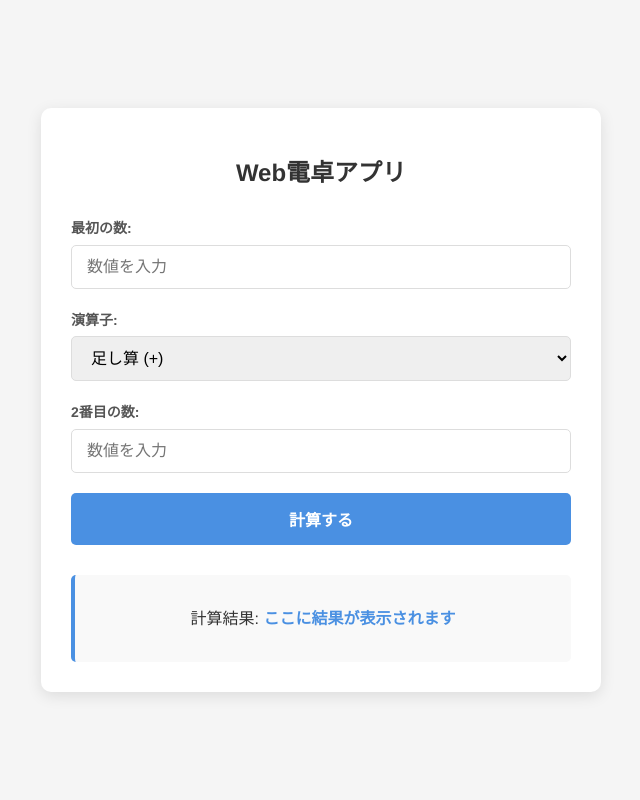
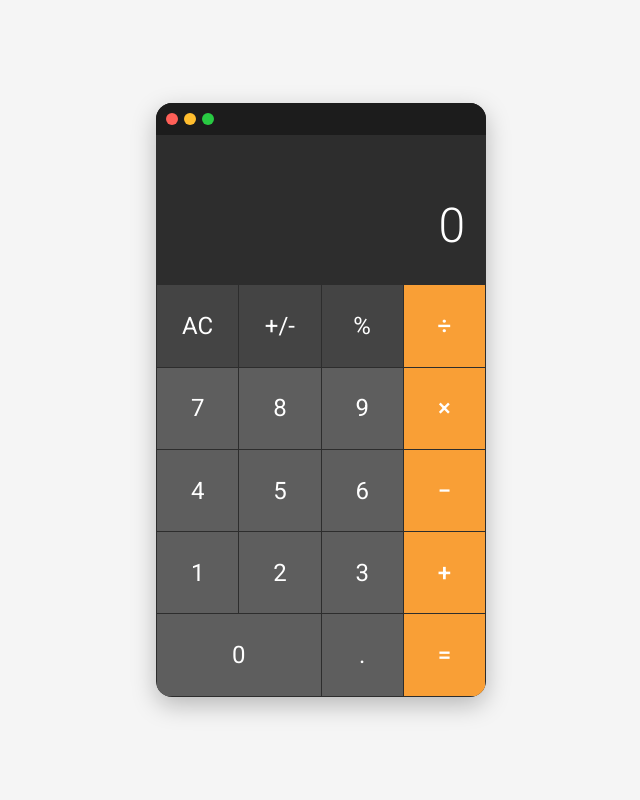
Before and after one commit to Miu141/denntaku, a Flask app: page / in a window 1280 px wide. Shown: the whole page, without its empty margins (319-959 px from the left). Run offline with Flask 3, Linux system fonts and the light colour scheme.

Commit message:
uiux向上

```diff
--- a/app.py
+++ b/app.py
@@ -31,6 +31,8 @@ def calculate(num1, num2, operator):
             return "エラー: 無効な演算子です"
     except ValueError:
         return "エラー: 有効な数値を入力してください"
+    except Exception as e:
+        return f"エラー: {str(e)}"
 
 @app.route('/')
 def index():
@@ -40,24 +42,30 @@ def index():
 @app.route('/calculate', methods=['POST'])
 def calculate_route():
     """計算APIエンドポイント"""
-    data = request.get_json()
+    try:
+        data = request.get_json()
 
-    num1 = data.get('num1', '')
-    num2 = data.get('num2', '')
-    operator = data.get('operator', '')
+        if not data:
+            return jsonify({'success': False, 'message': 'データが受信できませんでした'})
 
-    result = calculate(num1, num2, operator)
+        num1 = data.get('num1', '')
+        num2 = data.get('num2', '')
+        operator = data.get('operator', '')
 
-    # 結果が文字列の場合はエラーメッセージ
-    if isinstance(result, str):
-        return jsonify({'success': False, 'message': result})
+        result = calculate(num1, num2, operator)
 
-    # 成功の場合
-    return jsonify({
-        'success': True,
-        'result': result,
-        'expression': f"{num1} {operator} {num2} = {result}"
-    })
+        # 結果が文字列の場合はエラーメッセージ
+        if isinstance(result, str):
+            return jsonify({'success': False, 'message': result})
+
+        # 成功の場合
+        return jsonify({
+            'success': True,
+            'result': result,
+            'expression': f"{num1} {operator} {num2} = {result}"
+        })
+    except Exception as e:
+        return jsonify({'success': False, 'message': f'予期せぬエラー: {str(e)}'})
 
 if __name__ == '__main__':
     app.run(host='0.0.0.0', port=8080, debug=True)
--- a/static/css/style.css
+++ b/static/css/style.css
@@ -1,116 +1,280 @@
 /* 全体のスタイル */
-body {
-    font-family: 'Helvetica Neue', Arial, sans-serif;
-    line-height: 1.6;
-    color: #333;
-    background-color: #f5f5f5;
+@import url('https://fonts.googleapis.com/css2?family=Roboto:wght@300;400;500&display=swap');
+
+:root {
+    --background: #f5f5f5;
+    --calculator-bg: #2d2d2d;
+    --display-bg: #2d2d2d;
+    --button-bg: #5e5e5e;
+    --number-button-bg: #5e5e5e;
+    --operator-button-bg: #f99f36;
+    --function-button-bg: #444444;
+    --button-text: #ffffff;
+    --display-text: #ffffff;
+    --box-shadow: 0 8px 25px rgba(0, 0, 0, 0.25);
+    --transition-speed: 0.2s;
+}
+
+* {
     margin: 0;
     padding: 0;
+    box-sizing: border-box;
+}
+
+body {
+    font-family: 'Roboto', Arial, sans-serif;
+    background-color: var(--background);
     display: flex;
     justify-content: center;
     align-items: center;
     min-height: 100vh;
+    overflow: hidden;
 }
 
 /* コンテナスタイル */
 .calculator-container {
-    width: 100%;
-    max-width: 500px;
-    background-color: #fff;
-    border-radius: 10px;
-    box-shadow: 0 4px 15px rgba(0, 0, 0, 0.1);
-    padding: 30px;
-    text-align: center;
+    width: 330px;
+    background-color: var(--calculator-bg);
+    border-radius: 16px;
+    overflow: hidden;
+    box-shadow: var(--box-shadow);
+    transform: scale(1);
+    transition: transform 0.3s cubic-bezier(0.175, 0.885, 0.32, 1.275);
 }
 
-h1 {
-    color: #333;
-    margin-bottom: 25px;
-    font-size: 24px;
+.calculator-container:hover {
+    transform: scale(1.02);
 }
 
-/* 電卓フォームスタイル */
-.calculator {
+/* ウィンドウコントロール */
+.calculator-header {
+    display: flex;
+    padding: 10px;
+    background-color: #1c1c1c;
+}
+
+.window-controls {
+    display: flex;
+    gap: 6px;
+}
+
+.control {
+    width: 12px;
+    height: 12px;
+    border-radius: 50%;
+}
+
+.red {
+    background-color: #ff5f57;
+}
+
+.yellow {
+    background-color: #ffbd2e;
+}
+
+.green {
+    background-color: #28ca42;
+}
+
+/* ディスプレイスタイル */
+.calculator-display {
+    background-color: var(--display-bg);
+    color: var(--display-text);
+    padding: 30px 20px;
+    text-align: right;
+    position: relative;
+    min-height: 120px;
     display: flex;
     flex-direction: column;
-    gap: 20px;
+    justify-content: flex-end;
 }
 
-.input-group {
-    display: flex;
-    flex-direction: column;
-    text-align: left;
+.display-history {
+    color: rgba(255, 255, 255, 0.7);
+    font-size: 16px;
+    height: 24px;
+    margin-bottom: 8px;
+    overflow: hidden;
+    transition: all 0.3s;
 }
 
-label {
-    font-weight: bold;
-    margin-bottom: 5px;
-    font-size: 14px;
-    color: #555;
+.display-current {
+    font-size: 48px;
+    font-weight: 300;
+    letter-spacing: 1px;
+    width: 100%;
+    overflow: hidden;
+    text-overflow: ellipsis;
+    white-space: nowrap;
+    transition: all 0.3s;
 }
 
-input, select {
-    padding: 12px 15px;
-    border: 1px solid #ddd;
-    border-radius: 5px;
-    font-size: 16px;
-    transition: border-color 0.3s;
+/* ボタングリッドのスタイル */
+.calculator-buttons {
+    display: grid;
+    grid-template-columns: repeat(4, 1fr);
+    gap: 1px;
+    padding: 1px;
 }
 
-input:focus, select:focus {
-    border-color: #4a90e2;
-    outline: none;
-    box-shadow: 0 0 0 2px rgba(74, 144, 226, 0.2);
+.button {
+    background-color: var(--button-bg);
+    color: var(--button-text);
+    border: none;
+    font-size: 24px;
+    display: flex;
+    align-items: center;
+    justify-content: center;
+    cursor: pointer;
+    transition: all var(--transition-speed) ease;
+    aspect-ratio: 1 / 1;
+    user-select: none;
 }
 
-button {
-    background-color: #4a90e2;
-    color: white;
-    border: none;
-    padding: 14px;
-    border-radius: 5px;
-    font-size: 16px;
-    cursor: pointer;
-    transition: background-color 0.3s;
-    font-weight: bold;
+.button:active {
+    transform: scale(0.95);
+    filter: brightness(1.2);
 }
 
-button:hover {
-    background-color: #3a7bc8;
+.number {
+    background-color: var(--number-button-bg);
 }
 
-button:active {
-    transform: translateY(1px);
+.operator {
+    background-color: var(--operator-button-bg);
+    font-weight: 500;
 }
 
-/* 結果表示エリア */
-.result {
-    margin-top: 10px;
-    padding: 15px;
-    background-color: #f9f9f9;
-    border-radius: 5px;
-    border-left: 4px solid #4a90e2;
+.function {
+    background-color: var(--function-button-bg);
 }
 
-#result {
-    font-weight: bold;
-    color: #4a90e2;
+.equals {
+    background-color: var(--operator-button-bg);
+    font-weight: 500;
 }
 
-/* エラーメッセージスタイル */
-.error {
-    color: #e74c3c;
-    font-weight: bold;
+.zero {
+    grid-column: span 2;
+    aspect-ratio: auto;
+}
+
+/* アニメーション効果 */
+@keyframes buttonPop {
+    0% {
+        transform: scale(1);
+    }
+    50% {
+        transform: scale(0.95);
+    }
+    100% {
+        transform: scale(1);
+    }
+}
+
+@keyframes shake {
+    0%, 100% {
+        transform: translateX(0);
+    }
+    20%, 60% {
+        transform: translateX(-5px);
+    }
+    40%, 80% {
+        transform: translateX(5px);
+    }
+}
+
+@keyframes fadeIn {
+    from {
+        opacity: 0;
+        transform: translateY(20px);
+    }
+    to {
+        opacity: 1;
+        transform: translateY(0);
+    }
+}
+
+@keyframes pulse {
+    0% {
+        box-shadow: 0 0 0 0 rgba(249, 159, 54, 0.7);
+    }
+    70% {
+        box-shadow: 0 0 0 10px rgba(249, 159, 54, 0);
+    }
+    100% {
+        box-shadow: 0 0 0 0 rgba(249, 159, 54, 0);
+    }
+}
+
+.button:hover {
+    filter: brightness(1.1);
+}
+
+.button.clicked {
+    animation: buttonPop 0.2s ease;
+}
+
+.calculator-display.error {
+    animation: shake 0.3s cubic-bezier(.36,.07,.19,.97) both;
+}
+
+.display-current.updated {
+    animation: fadeIn 0.3s ease-out;
+}
+
+.equals:hover {
+    animation: pulse 1.5s infinite;
+}
+
+/* 通知のスタイル */
+.notification {
+    position: fixed;
+    bottom: 20px;
+    left: 50%;
+    transform: translateX(-50%) translateY(100px);
+    background-color: #333;
+    color: white;
+    padding: 12px 24px;
+    border-radius: 8px;
+    box-shadow: 0 4px 12px rgba(0,0,0,0.15);
+    display: flex;
+    align-items: center;
+    opacity: 0;
+    transition: all 0.3s ease;
+}
+
+.notification.show {
+    transform: translateX(-50%) translateY(0);
+    opacity: 1;
+}
+
+.notification-content {
+    display: flex;
+    align-items: center;
+    gap: 10px;
+}
+
+.notification i {
+    color: #f99f36;
+}
+
+/* ダークモード対応（システム設定に従う） */
+@media (prefers-color-scheme: dark) {
+    :root {
+        --background: #121212;
+    }
 }
 
 /* レスポンシブデザイン */
-@media (max-width: 600px) {
+@media (max-width: 400px) {
     .calculator-container {
-        padding: 20px;
-        margin: 15px;
+        width: 100%;
+        max-width: 330px;
+        border-radius: 16px;
     }
 
-    h1 {
-        font-size: 20px;
+    .display-current {
+        font-size: 40px;
     }
 }
--- a/static/js/script.js
+++ b/static/js/script.js
@@ -1,61 +1,306 @@
 document.addEventListener('DOMContentLoaded', () => {
-    const num1Input = document.getElementById('num1');
-    const num2Input = document.getElementById('num2');
-    const operationSelect = document.getElementById('operation');
-    const calculateBtn = document.getElementById('calculate-btn');
-    const resultElement = document.getElementById('result');
-    const resultContainer = document.getElementById('result-container');
+    // DOM要素の取得
+    const display = document.getElementById('display');
+    const history = document.getElementById('history');
+    const buttons = document.querySelectorAll('.button');
+    const notification = document.getElementById('notification');
+    const notificationMessage = document.getElementById('notification-message');
 
-    // 計算ボタンのイベントリスナー
-    calculateBtn.addEventListener('click', () => {
-        // 入力値を取得
-        const num1 = num1Input.value.trim();
-        const num2 = num2Input.value.trim();
-        const operator = operationSelect.value;
+    // 変数初期化
+    let currentInput = '0';
+    let previousInput = '';
+    let calculationOperator = '';
+    let shouldResetDisplay = false;
+    let decimalAdded = false;
 
-        // 入力値の検証
-        if (!num1 || !num2) {
-            showError('両方の数値を入力してください');
+    // ボタンクリックのイベントリスナーを追加
+    buttons.forEach(button => {
+        button.addEventListener('click', () => {
+            // クリックアニメーション
+            button.classList.add('clicked');
+            setTimeout(() => {
+                button.classList.remove('clicked');
+            }, 200);
+
+            // ボタン音を再生
+            playButtonSound();
+
+            if (button.classList.contains('number')) {
+                inputNumber(button.getAttribute('data-num'));
+            } else if (button.classList.contains('operator')) {
+                inputOperator(button.getAttribute('data-action'));
+            } else if (button.classList.contains('function')) {
+                executeFunctionKey(button.getAttribute('data-action'));
+            } else if (button.classList.contains('equals')) {
+                calculateResult();
+            }
+
+            updateDisplay();
+        });
+    });
+
+    // キーボード入力イベントを追加
+    document.addEventListener('keydown', handleKeyboardInput);
+
+    // 数字ボタンの処理
+    function inputNumber(num) {
+        if (currentInput === '0' && num !== '.' || shouldResetDisplay) {
+            currentInput = '';
+            shouldResetDisplay = false;
+        }
+
+        // 小数点の重複チェック
+        if (num === '.' && (decimalAdded || currentInput === '')) {
+            if (currentInput === '') {
+                currentInput = '0';
+            }
+            if (decimalAdded) {
+                return;
+            }
+        }
+
+        if (num === '.') {
+            decimalAdded = true;
+        }
+
+        // 入力値の長さ制限（桁数制限）
+        if (currentInput.length < 12) {
+            currentInput += num;
+        } else {
+            showNotification('最大入力桁数に達しました');
+        }
+
+        animateDisplay();
+    }
+
+    // 演算子ボタンの処理
+    function inputOperator(operator) {
+        const operatorSymbols = {
+            'add': '+',
+            'subtract': '−',
+            'multiply': '×',
+            'divide': '÷'
+        };
+
+        // 直前の演算結果がある場合はそれを使用
+        if (previousInput !== '') {
+            calculateResult(false);
+        }
+
+        calculationOperator = operatorSymbols[operator];
+        previousInput = currentInput;
+        history.textContent = previousInput + ' ' + calculationOperator;
+        shouldResetDisplay = true;
+        decimalAdded = false;
+    }
+
+    // ファンクションキーの処理
+    function executeFunctionKey(action) {
+        switch(action) {
+            case 'clear':
+                clearCalculator();
+                break;
+            case 'toggle':
+                toggleSign();
+                break;
+            case 'percent':
+                calculatePercent();
+                break;
+        }
+    }
+
+    // 計算結果の取得
+    function calculateResult(updateHistory = true) {
+        if (previousInput === '' || calculationOperator === '') {
             return;
         }
 
-        // サーバーに計算リクエストを送信
+        let result;
+        const num1 = parseFloat(previousInput);
+        const num2 = parseFloat(currentInput);
+
+        // サーバーサイドで計算処理
         fetch('/calculate', {
             method: 'POST',
             headers: {
                 'Content-Type': 'application/json'
             },
-            body: JSON.stringify({ num1, num2, operator })
+            body: JSON.stringify({
+                num1: num1,
+                num2: num2,
+                operator: convertOperator(calculationOperator)
+            })
         })
         .then(response => response.json())
         .then(data => {
             if (data.success) {
-                // 成功の場合は結果を表示
-                resultElement.textContent = data.expression;
-                resultContainer.classList.remove('error');
+                // 成功の場合
+                result = data.result;
+
+                // 結果の表示
+                if (updateHistory) {
+                    history.textContent = `${num1} ${calculationOperator} ${num2} =`;
+                } else {
+                    history.textContent = '';
+                }
+
+                currentInput = result.toString();
+                limitDisplayLength();
+                decimalAdded = currentInput.includes('.');
+                previousInput = '';
+                calculationOperator = '';
+                updateDisplay();
+                animateDisplay();
             } else {
-                // エラーの場合はエラーメッセージを表示
-                showError(data.message);
+                // エラーの場合
+                showCalculationError(data.message);
             }
         })
         .catch(error => {
-            showError('通信エラーが発生しました');
+            showCalculationError('通信エラーが発生しました');
             console.error('Error:', error);
         });
-    });
+    }
 
-    // Enterキーで計算を実行
-    [num1Input, num2Input].forEach(input => {
-        input.addEventListener('keypress', (e) => {
-            if (e.key === 'Enter') {
-                calculateBtn.click();
+    // 計算に使う演算子変換（UI表示用から処理用へ）
+    function convertOperator(uiOperator) {
+        const operatorMap = {
+            '+': '+',
+            '−': '-',
+            '×': '*',
+            '÷': '/'
+        };
+        return operatorMap[uiOperator] || uiOperator;
+    }
+
+    // クリア処理
+    function clearCalculator() {
+        currentInput = '0';
+        previousInput = '';
+        calculationOperator = '';
+        history.textContent = '';
+        decimalAdded = false;
+    }
+
+    // 符号の切り替え
+    function toggleSign() {
+        if (currentInput !== '0') {
+            currentInput = (parseFloat(currentInput) * -1).toString();
+        }
+    }
+
+    // パーセント計算
+    function calculatePercent() {
+        if (currentInput !== '0') {
+            currentInput = (parseFloat(currentInput) / 100).toString();
+            decimalAdded = true;
+        }
+    }
+
+    // 表示桁数制限
+    function limitDisplayLength() {
+        if (currentInput.length > 12) {
+            if (currentInput.includes('e')) {
+                // 科学表記の場合はそのまま
+                return;
             }
-        });
-    });
 
-    // エラーメッセージを表示する関数
-    function showError(message) {
-        resultElement.textContent = message;
-        resultContainer.classList.add('error');
+            // 小数点以下を適切に丸める
+            const num = parseFloat(currentInput);
+            if (Math.abs(num) < 1) {
+                currentInput = num.toPrecision(6);
+            } else {
+                currentInput = num.toString().slice(0, 12);
+            }
+
+            showNotification('表示桁数を制限しました');
+        }
     }
+
+    // 画面の更新
+    function updateDisplay() {
+        display.textContent = currentInput;
+    }
+
+    // ボタン音を再生
+    function playButtonSound() {
+        // 音はオプションなので、簡略化のため省略
+    }
+
+    // エラー表示
+    function showCalculationError(message) {
+        document.querySelector('.calculator-display').classList.add('error');
+        setTimeout(() => {
+            document.querySelector('.calculator-display').classList.remove('error');
+        }, 300);
+
+        showNotification(message);
+
+        // エラーをリセット
+        currentInput = '0';
+        updateDisplay();
+    }
+
+    // 通知表示
+    function showNotification(message) {
+        notificationMessage.textContent = message;
+        notification.classList.add('show');
+
+        setTimeout(() => {
+            notification.classList.remove('show');
+        }, 3000);
+    }
+
+    // ディスプレイアニメーション
+    function animateDisplay() {
+        display.classList.add('updated');
+        setTimeout(() => {
+            display.classList.remove('updated');
+        }, 300);
+    }
+
+    // キーボード入力の処理
+    function handleKeyboardInput(e) {
+        // 数字キー (0-9)
+        if (/^\d$/.test(e.key)) {
+            document.querySelector(`.button[data-num="${e.key}"]`).click();
+        }
+        // 演算子キー
+        else if (e.key === '+') {
+            document.querySelector('.button[data-action="add"]').click();
+        } else if (e.key === '-') {
+            document.querySelector('.button[data-action="subtract"]').click();
+        } else if (e.key === '*') {
+            document.querySelector('.button[data-action="multiply"]').click();
+        } else if (e.key === '/') {
+            document.querySelector('.button[data-action="divide"]').click();
+        }
+        // Enter キー (=)
+        else if (e.key === 'Enter') {
+            document.querySelector('.button[data-action="calculate"]').click();
+        }
+        // Escape キー (AC)
+        else if (e.key === 'Escape') {
+            document.querySelector('.button[data-action="clear"]').click();
+        }
+        // ピリオドキー (.)
+        else if (e.key === '.') {
+            document.querySelector('.button[data-num="."]').click();
+        }
+        // バックスペース
+        else if (e.key === 'Backspace') {
+            if (currentInput.length > 1) {
+                currentInput = currentInput.slice(0, -1);
+                if (!currentInput.includes('.')) {
+                    decimalAdded = false;
+                }
+            } else {
+                currentInput = '0';
+            }
+            updateDisplay();
+        }
+    }
+
+    // 初期表示を更新
+    updateDisplay();
 });
--- a/templates/index.html
+++ b/templates/index.html
@@ -3,39 +3,58 @@
 <head>
     <meta charset="UTF-8">
     <meta name="viewport" content="width=device-width, initial-scale=1.0">
-    <title>Web電卓アプリ</title>
+    <title>モダン電卓アプリ</title>
+    <link rel="stylesheet" href="https://cdnjs.cloudflare.com/ajax/libs/font-awesome/6.4.0/css/all.min.css">
     <link rel="stylesheet" href="{{ url_for('static', filename='css/style.css') }}">
 </head>
 <body>
     <div class="calculator-container">
-        <h1>Web電卓アプリ</h1>
-
         <div class="calculator">
-            <div class="input-group">
-                <label for="num1">最初の数:</label>
-                <input type="text" id="num1" placeholder="数値を入力">
+            <div class="calculator-header">
+                <div class="window-controls">
+                    <div class="control red"></div>
+                    <div class="control yellow"></div>
+                    <div class="control green"></div>
+                </div>
             </div>
 
-            <div class="input-group">
-                <label for="operation">演算子:</label>
-                <select id="operation">
-                    <option value="+">足し算 (+)</option>
-                    <option value="-">引き算 (-)</option>
-                    <option value="*">掛け算 (×)</option>
-                    <option value="/">割り算 (÷)</option>
-                </select>
+            <div class="calculator-display">
+                <div class="display-history" id="history"></div>
+                <div class="display-current" id="display">0</div>
             </div>
 
-            <div class="input-group">
-                <label for="num2">2番目の数:</label>
-                <input type="text" id="num2" placeholder="数値を入力">
+            <div class="calculator-buttons">
+                <div class="button function" data-action="clear">AC</div>
+                <div class="button function" data-action="toggle">+/-</div>
+                <div class="button function" data-action="percent">%</div>
+                <div class="button operator" data-action="divide">÷</div>
+
+                <div class="button number" data-num="7">7</div>
+                <div class="button number" data-num="8">8</div>
+                <div class="button number" data-num="9">9</div>
+                <div class="button operator" data-action="multiply">×</div>
+
+                <div class="button number" data-num="4">4</div>
+                <div class="button number" data-num="5">5</div>
+                <div class="button number" data-num="6">6</div>
+                <div class="button operator" data-action="subtract">−</div>
+
+                <div class="button number" data-num="1">1</div>
+                <div class="button number" data-num="2">2</div>
+                <div class="button number" data-num="3">3</div>
+                <div class="button operator" data-action="add">+</div>
+
+                <div class="button number zero" data-num="0">0</div>
+                <div class="button number" data-num=".">.</div>
+                <div class="button equals" data-action="calculate">=</div>
             </div>
+        </div>
+    </div>
 
-            <button id="calculate-btn">計算する</button>
-
-            <div class="result" id="result-container">
-                <p>計算結果: <span id="result">ここに結果が表示されます</span></p>
-            </div>
+    <div class="notification" id="notification">
+        <div class="notification-content">
+            <i class="fas fa-info-circle"></i>
+            <span id="notification-message"></span>
         </div>
     </div>
 
```
